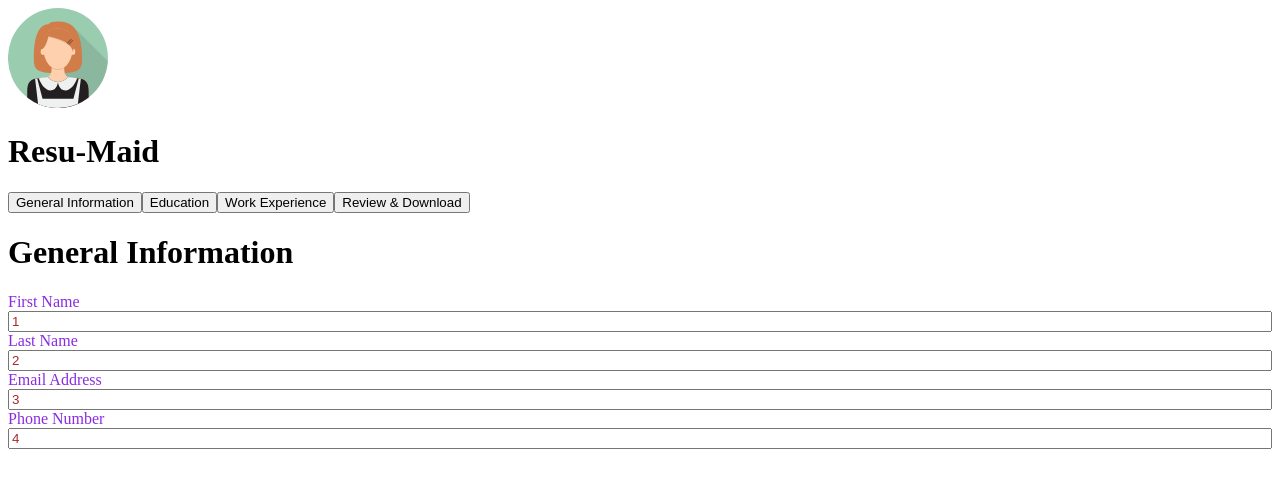
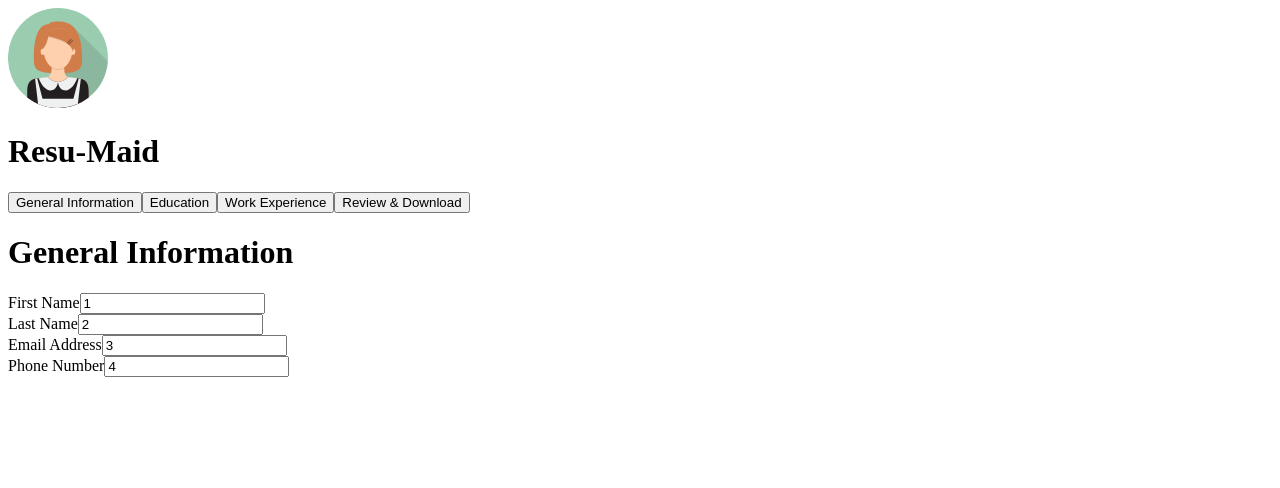
Before and after one commit to Hudson-TD/resume-creation-tool, a React (Vite) app: page / in a window 1280 px wide. Shown: the top 488 px of the page. Built offline with nearby package versions, Linux system fonts and the light colour scheme.

Commit message:
Added conditional for tooltip render on graduationDate

```diff
--- a/src/components/Input.jsx
+++ b/src/components/Input.jsx
@@ -1,18 +1,47 @@
-import formStyling from "../styling/Form.module.css";
-
 function Input({ formContent, formData, onChange }) {
+  if (formContent.name === "graduationDate") {
     return (
-    <>
-      <label className={formStyling["form-label"]}>{formContent.label}</label>
+      <div className="form-control">
+        <label className="form-label">
+          {formContent.label}
+          <span
+            style={{
+              width: "5px",
+              height: "10px",
+              paddingLeft: "20px",
+              fontWeight: "bold",
+              color: "#0d6efd",
+            }}
+            data-toggle="tooltip"
+            data-placement="top"
+            title="If you are currently working towards your degree please enter the expected graduation date."
+          >
+            ?
+          </span>
+        </label>
         <input
-        className={formStyling["form-input"]}
+          className="form-control"
           name={formContent.name}
           type={formContent.type}
           value={formData}
           onChange={onChange}
         ></input>
-    </>
+      </div>
     );
+  } else {
+    return (
+      <div className="form-control">
+        <label className="form-label">{formContent.label}</label>
+        <input
+          className="form-control"
+          name={formContent.name}
+          type={formContent.type}
+          value={formData}
+          onChange={onChange}
+        ></input>
+      </div>
+    );
+  }
 }
 
 export default Input;
```
Lines whose indentation alone changed are shown as unchanged.
